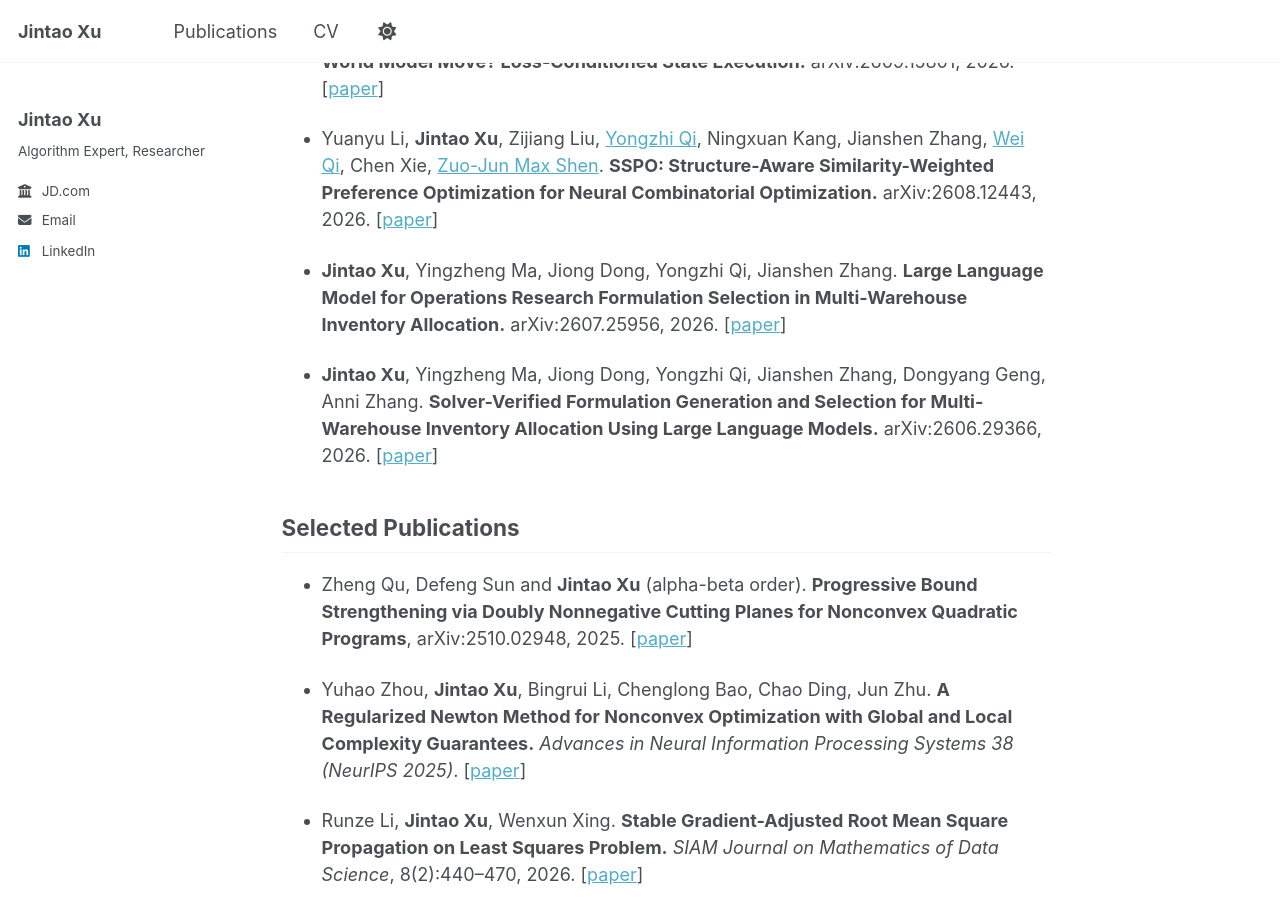
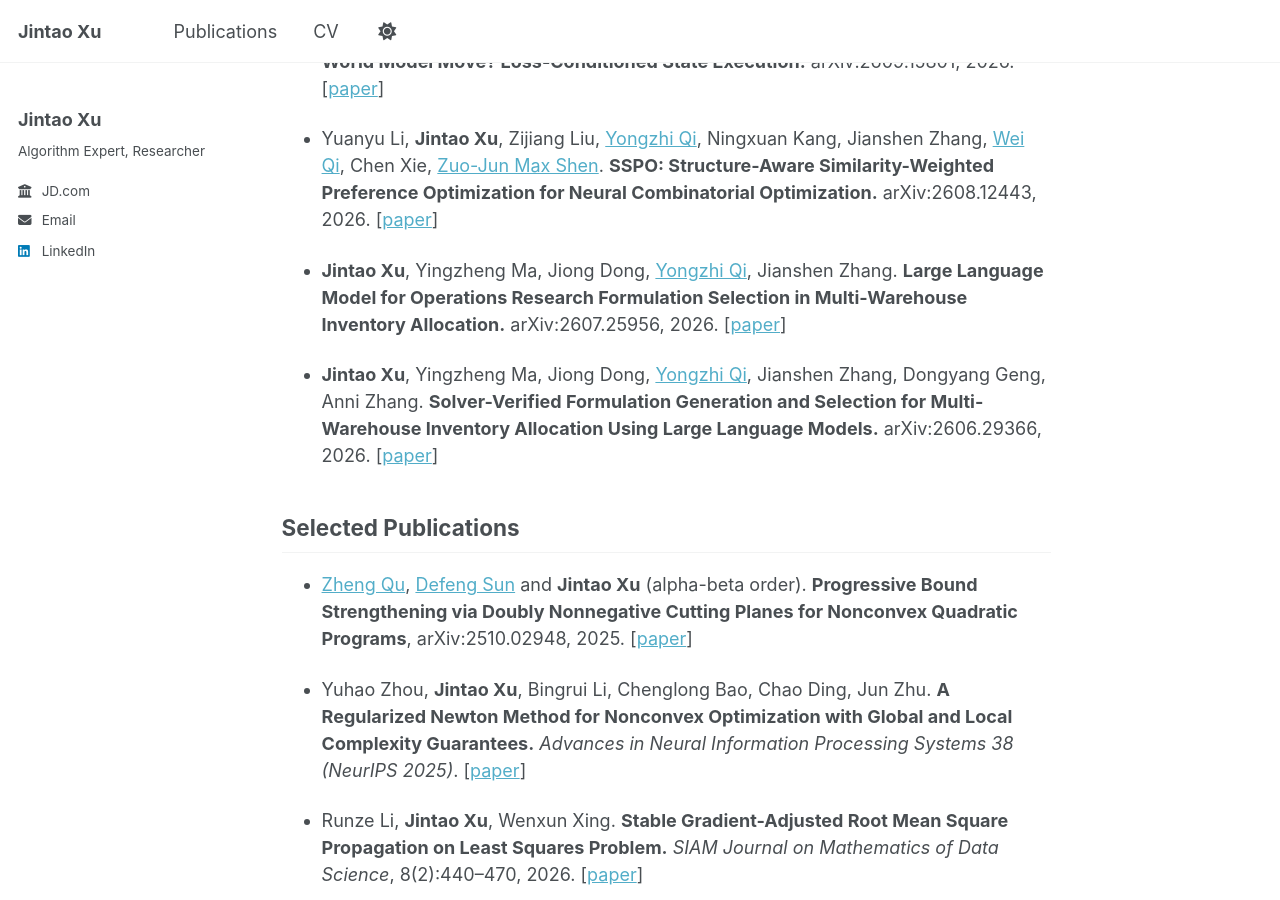
Before and after one commit to JintaoXuMath/JintaoXuMath.github.io, a Jekyll site: the page built from _pages/about.md, in a window 1280 px wide and 900 px high, scrolled down 1704 px. Built offline with Jekyll 4.4.1, drawn with Linux system fonts in a browser that asks for light colours; part of the change alters nothing that is shown.

Commit message:
Update about.md

```diff
--- a/_pages/about.md
+++ b/_pages/about.md
@@ -49,13 +49,13 @@ My research broadly lies in **AI for decision making**, with particular interest
 
 - Yuanyu Li, **Jintao Xu**, Zijiang Liu, [Yongzhi Qi](https://qi-yongzhi.github.io/), Ningxuan Kang, Jianshen Zhang, [Wei Qi](https://wei-qi-home.github.io/), Chen Xie, [Zuo-Jun Max Shen](https://zj-maxshen.github.io/). **SSPO: Structure-Aware Similarity-Weighted Preference Optimization for Neural Combinatorial Optimization.** arXiv:2608.12443, 2026. [[paper](https://arxiv.org/abs/2608.12443)]
 
-- **Jintao Xu**, Yingzheng Ma, Jiong Dong, Yongzhi Qi, Jianshen Zhang. **Large Language Model for Operations Research Formulation Selection in Multi-Warehouse Inventory Allocation.** arXiv:2607.25956, 2026. [[paper](https://arxiv.org/abs/2607.25956)]
+- **Jintao Xu**, Yingzheng Ma, Jiong Dong, [Yongzhi Qi](https://qi-yongzhi.github.io/), Jianshen Zhang. **Large Language Model for Operations Research Formulation Selection in Multi-Warehouse Inventory Allocation.** arXiv:2607.25956, 2026. [[paper](https://arxiv.org/abs/2607.25956)]
 
-- **Jintao Xu**, Yingzheng Ma, Jiong Dong, Yongzhi Qi, Jianshen Zhang, Dongyang Geng, Anni Zhang. **Solver-Verified Formulation Generation and Selection for Multi-Warehouse Inventory Allocation Using Large Language Models.** arXiv:2606.29366, 2026. [[paper](https://arxiv.org/abs/2606.29366)]
+- **Jintao Xu**, Yingzheng Ma, Jiong Dong, [Yongzhi Qi](https://qi-yongzhi.github.io/), Jianshen Zhang, Dongyang Geng, Anni Zhang. **Solver-Verified Formulation Generation and Selection for Multi-Warehouse Inventory Allocation Using Large Language Models.** arXiv:2606.29366, 2026. [[paper](https://arxiv.org/abs/2606.29366)]
 
 ## Selected Publications
 
-- Zheng Qu, Defeng Sun and **Jintao Xu** (alpha-beta order). **Progressive Bound Strengthening via Doubly Nonnegative Cutting Planes for Nonconvex Quadratic Programs**, arXiv:2510.02948, 2025. [[paper](https://arxiv.org/abs/2510.02948)]
+- [Zheng Qu](https://zhengqu-x.github.io/), [Defeng Sun](https://www.polyu.edu.hk/ama/profile/dfsun/) and **Jintao Xu** (alpha-beta order). **Progressive Bound Strengthening via Doubly Nonnegative Cutting Planes for Nonconvex Quadratic Programs**, arXiv:2510.02948, 2025. [[paper](https://arxiv.org/abs/2510.02948)]
 
 - Yuhao Zhou, **Jintao Xu**, Bingrui Li, Chenglong Bao, Chao Ding, Jun Zhu. **A Regularized Newton Method for Nonconvex Optimization with Global and Local Complexity Guarantees.** *Advances in Neural Information Processing Systems 38 (NeurIPS 2025)*. [[paper](https://proceedings.neurips.cc/paper_files/paper/2025/hash/6a39cf3b666f8bdb2223f253981f3869-Abstract-Conference.html)]
 
```
